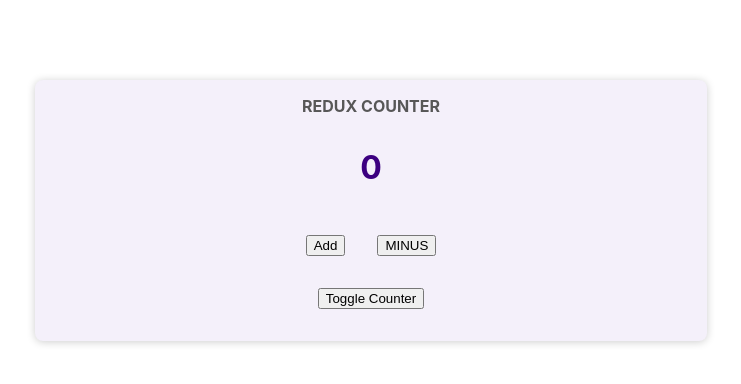
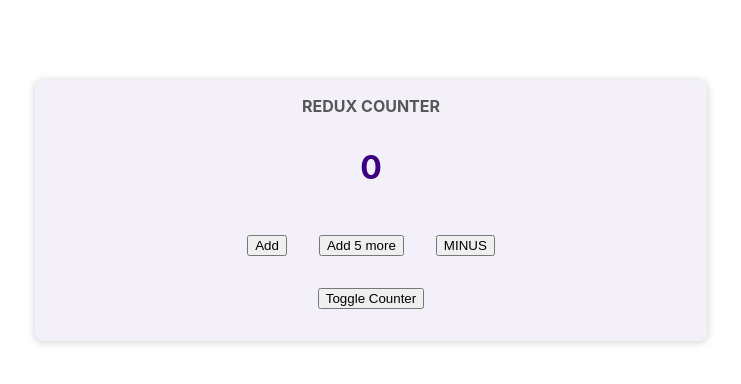
Before and after one commit to tolu-c/learn-redux, a React (Create React App) app in the folder learn-redux/: page / in a window 1280 px wide. Shown: the top 384 px of the page, without its empty margins (269-1010 px from the left). Built offline with nearby package versions, Linux system fonts and the light colour scheme.

Commit message:
attaching payloads to actions

```diff
--- a/learn-redux/src/components/Counter.js
+++ b/learn-redux/src/components/Counter.js
@@ -7,6 +7,9 @@ const Counter = () => {
 
   const add = () => {
     dispatch({ type: "ADD" });
+  };
+  const increase = () => {
+    dispatch({ type: "INCREASE", amount: 5 });
   };
   const minus = () => {
     dispatch({ type: "MINUS" });
@@ -20,6 +23,7 @@ const Counter = () => {
       <div className={classes.value}>{counter} </div>
       <div>
         <button onClick={add}>Add</button>
+        <button onClick={increase}>Add 5 more</button>
         <button onClick={minus}>MINUS</button>
       </div>
       <button onClick={toggleCounterHandler}>Toggle Counter</button>
--- a/learn-redux/src/store/index.js
+++ b/learn-redux/src/store/index.js
@@ -5,6 +5,12 @@ const counterReducer = (state = { counter: 0 }, action) => {
   if (action.type === "ADD") {
     return {
       counter: (state.counter += 1),
+    };
+  }
+
+  if (action.type === "INCREASE") {
+    return {
+      counter: (state.counter += action.amount),
     };
   }
 
```
